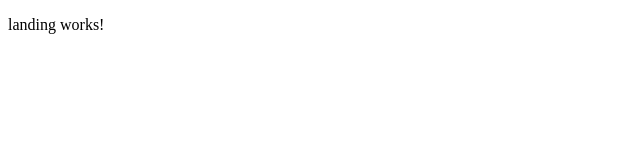
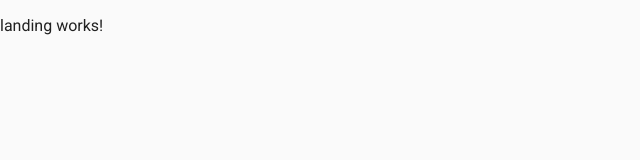
Before and after one commit to KeijoTomiste/shopping-list, an Angular app: page / in a window 1280 px wide. Shown: the top 160 px of the page, without its empty margins (0-640 px from the left). Built offline with nearby package versions, Linux system fonts and the light colour scheme.

Commit message:
add material theming

```diff
--- a/angular.json
+++ b/angular.json
@@ -27,6 +27,7 @@
               "src/assets"
             ],
             "styles": [
+              "./node_modules/@angular/material/prebuilt-themes/indigo-pink.css",
               "src/styles.scss"
             ],
             "scripts": [],
@@ -84,6 +85,7 @@
             "tsConfig": "src/tsconfig.spec.json",
             "karmaConfig": "src/karma.conf.js",
             "styles": [
+              "./node_modules/@angular/material/prebuilt-themes/indigo-pink.css",
               "src/styles.scss"
             ],
             "scripts": [],
--- a/package.json
+++ b/package.json
@@ -12,14 +12,17 @@
   "private": true,
   "dependencies": {
     "@angular/animations": "~8.2.8",
+    "@angular/cdk": "~8.2.1",
     "@angular/common": "~8.2.8",
     "@angular/compiler": "~8.2.8",
     "@angular/core": "~8.2.8",
     "@angular/forms": "~8.2.8",
+    "@angular/material": "^8.2.1",
     "@angular/platform-browser": "~8.2.8",
     "@angular/platform-browser-dynamic": "~8.2.8",
     "@angular/router": "~8.2.8",
     "core-js": "^2.5.4",
+    "hammerjs": "^2.0.8",
     "rxjs": "~6.5.3",
     "tslib": "^1.9.0",
     "zone.js": "~0.9.1"
--- a/src/app/app.module.ts
+++ b/src/app/app.module.ts
@@ -4,6 +4,7 @@
 import { AppRoutingModule } from './app-routing.module';
 import { AppComponent } from './app.component';
 import { LandingComponent } from './landing/landing.component';
+import { BrowserAnimationsModule } from '@angular/platform-browser/animations';
 
 @NgModule({
   declarations: [
@@ -12,7 +13,8 @@
   ],
   imports: [
     BrowserModule,
-    AppRoutingModule
+    AppRoutingModule,
+    BrowserAnimationsModule
   ],
   providers: [],
   bootstrap: [AppComponent]
--- a/src/index.html
+++ b/src/index.html
@@ -7,8 +7,10 @@
 
   <meta name="viewport" content="width=device-width, initial-scale=1">
   <link rel="icon" type="image/x-icon" href="favicon.ico">
+  <link href="https://fonts.googleapis.com/css?family=Roboto:300,400,500&display=swap" rel="stylesheet">
+  <link href="https://fonts.googleapis.com/icon?family=Material+Icons" rel="stylesheet">
 </head>
-<body>
+<body class="mat-app-background">
   <app-root></app-root>
 </body>
 </html>
--- a/src/main.ts
+++ b/src/main.ts
@@ -1,3 +1,4 @@
+import 'hammerjs';
 import { enableProdMode } from '@angular/core';
 import { platformBrowserDynamic } from '@angular/platform-browser-dynamic';
 
--- a/src/styles.scss
+++ b/src/styles.scss
@@ -1 +1,4 @@
 /* You can add global styles to this file, and also import other style files */
+
+html, body { height: 100%; }
+body { margin: 0; font-family: Roboto, "Helvetica Neue", sans-serif; }
```
Also changed, not shown: 1 other file (tests, documents, lock files or other folders).
